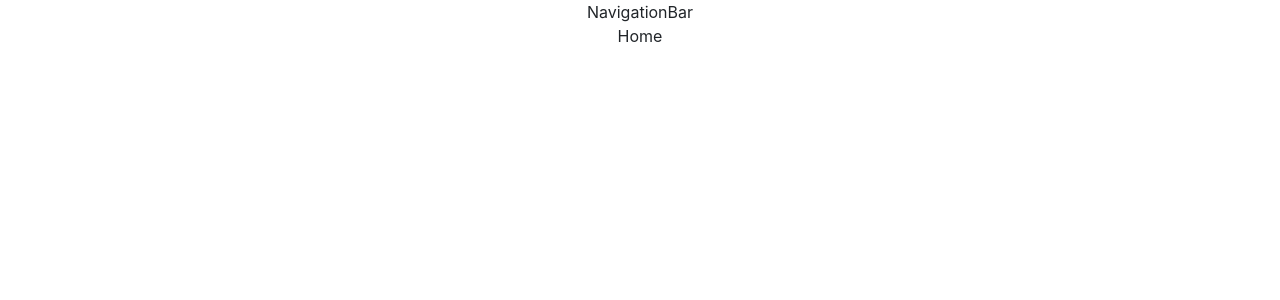
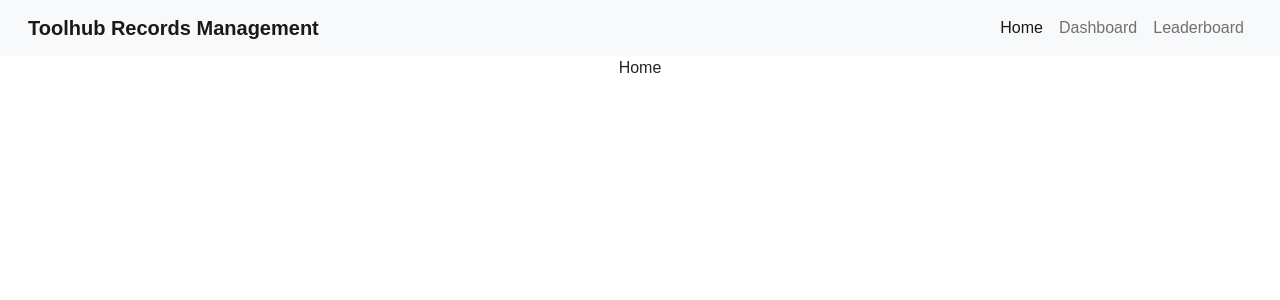
Before and after one commit to sirpfaira/toolhub-records-management, a React (Create React App) app: page / in a window 1280 px wide. Shown: the top 300 px of the page. Built offline with nearby package versions, Linux system fonts and the light colour scheme.

Commit message:
navbar: Complete navbar
Completing the navbar the styling and the HTML components

```diff
--- a/src/App.css
+++ b/src/App.css
@@ -1,3 +1,35 @@
+/*  UNIVERSAL   */
+:root {
+  --bgLight: #cfd8dc;
+  --bgDark: #263238;
+  --textLight: #ffffff;
+  --textDark: #000;
+  --textHighlight: #0d47a1;
+}
+
 .App {
   text-align: center;
 }
+
+* {
+  padding: 0;
+  margin: 0;
+}
+
+body {
+  font-family: Arial, Tahoma, Serif;
+}
+
+/*NAV BAR */
+.navbar-nav {
+  margin-left: auto;
+}
+
+/* HOME */
+.home {
+  margin-top: 2rem;
+  margin-bottom: 2rem;
+}
+.welcome {
+  margin-bottom: 3rem;
+}
--- a/src/pages/NavigationBar.js
+++ b/src/pages/NavigationBar.js
@@ -1,7 +1,45 @@
 import React from 'react';
 
 const NavigationBar = () => {
-  return <div>NavigationBar</div>;
+  return (
+    <nav className='navbar navbar-expand-lg bg-light px-3'>
+      <div className='container-fluid'>
+        <a className='navbar-brand fw-semibold' href='/'>
+          Toolhub Records Management
+        </a>
+        <button
+          className='navbar-toggler'
+          type='button'
+          data-bs-toggle='collapse'
+          data-bs-target='#navbarNav'
+          aria-controls='navbarNav'
+          aria-expanded='false'
+          aria-label='Toggle navigation'
+        >
+          <span className='navbar-toggler-icon'></span>
+        </button>
+        <div className='collapse navbar-collapse' id='navbarNav'>
+          <ul className='navbar-nav'>
+            <li className='nav-item'>
+              <a className='nav-link active' aria-current='page' href='/'>
+                Home
+              </a>
+            </li>
+            <li className='nav-item'>
+              <a className='nav-link' href='/records-dashboard'>
+                Dashboard
+              </a>
+            </li>
+            <li className='nav-item'>
+              <a className='nav-link' href='/leaderboard'>
+                Leaderboard
+              </a>
+            </li>
+          </ul>
+        </div>
+      </div>
+    </nav>
+  );
 };
 
 export default NavigationBar;
```
